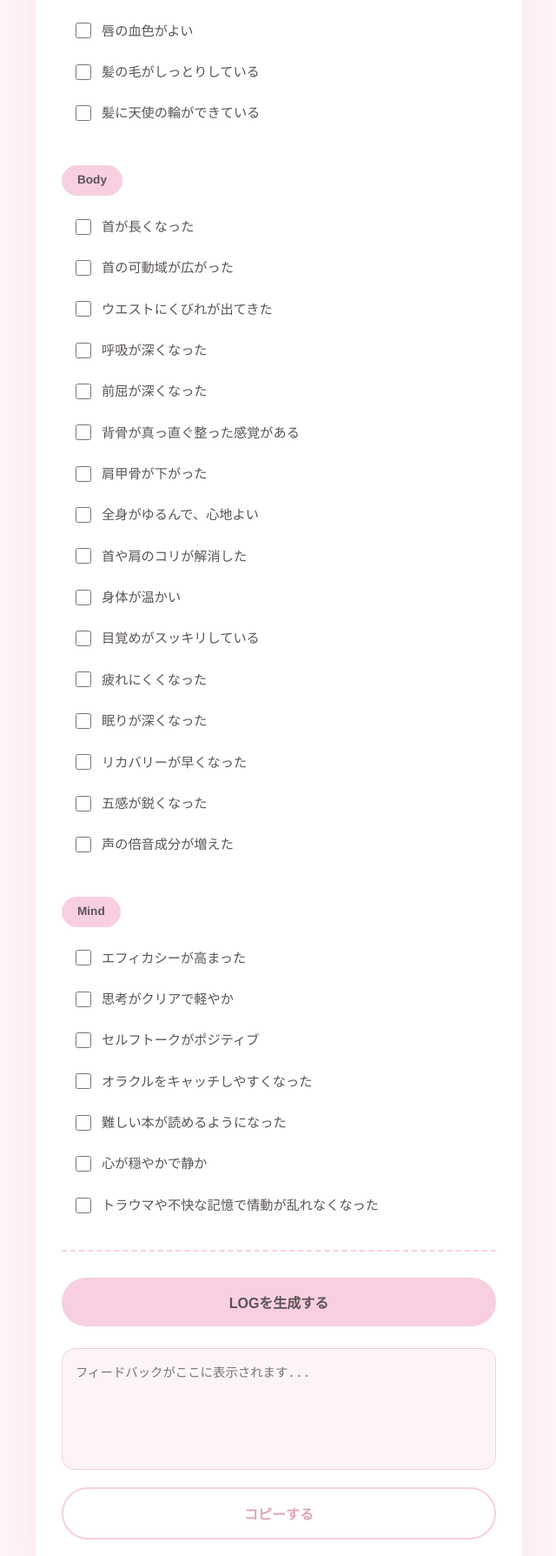
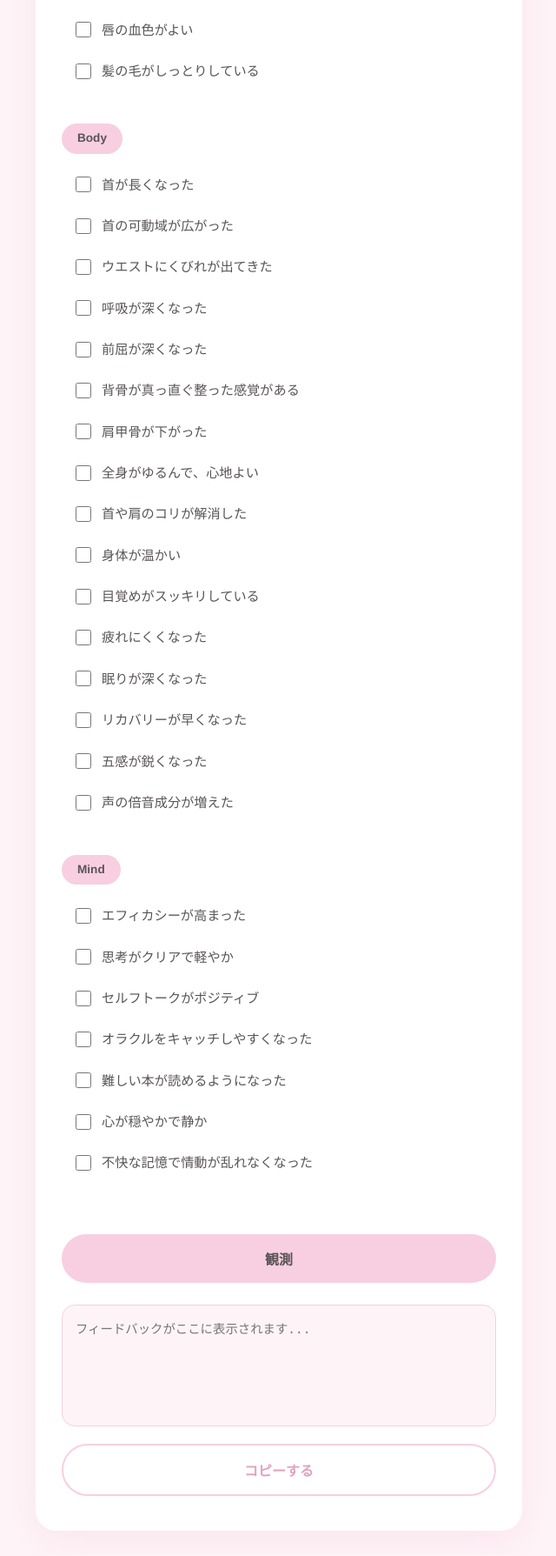
Before and after one commit to leap-goals/ratchet-log, a plain HTML site: page index.html in a window 1280 px wide. Shown: the part 922-2711 px from the top of the page at 87% size, without its empty margins (319-959 px from the left). Drawn offline with Linux system fonts and the light colour scheme.

Commit message:
Add files via upload

```diff
--- a/index.html
+++ b/index.html
@@ -38,7 +38,6 @@
             font-size: 1.5rem;
             font-weight: 300;
             margin-bottom: 30px;
-            border-bottom: 1px solid var(--main-pink);
             padding-bottom: 15px;
         }
 
@@ -79,7 +78,6 @@
         .export-section {
             margin-top: 30px;
             padding-top: 20px;
-            border-top: 2px dashed var(--main-pink);
         }
 
         textarea {
@@ -148,8 +146,7 @@
         <label class="item"><input type="checkbox" value="唇が潤ってる"> 唇が潤ってる</label>
         <label class="item"><input type="checkbox" value="唇の血色がよい"> 唇の血色がよい</label>
         <label class="item"><input type="checkbox" value="髪の毛がしっとりしている"> 髪の毛がしっとりしている</label>
-        <label class="item"><input type="checkbox" value="髪に天使の輪ができている"> 髪に天使の輪ができている</label>
-    </div>
+
 
     <div class="category">
         <h3>Body</h3>
@@ -179,12 +176,12 @@
     <label class="item"><input type="checkbox" value="オラクルをキャッチしやすくなった"> オラクルをキャッチしやすくなった</label>
     <label class="item"><input type="checkbox" value="難しい本が読めるようになった"> 難しい本が読めるようになった</label>
     <label class="item"><input type="checkbox" value="心が穏やかで静か"> 心が穏やかで静か</label>
-    <label class="item"><input type="checkbox" value="トラウマや不快な記憶で情動が乱れなくなった"> トラウマや不快な記憶で情動が乱れなくなった</label>
+    <label class="item"><input type="checkbox" value="不快な記憶で情動が乱れなくなった"> 不快な記憶で情動が乱れなくなった</label>
 </div>
 
 
     <div class="export-section">
-        <button onclick="exportLog()">LOGを生成する</button>
+        <button onclick="exportLog()">観測</button>
         <textarea id="output" readonly placeholder="フィードバックがここに表示されます..."></textarea>
         <button class="copy-btn" onclick="copyLog()">コピーする</button>
     </div>
@@ -200,7 +197,7 @@
         logText += `----------------------------\n`;
 
         if (checkboxes.length === 0) {
-            logText += "現状維持（変化を待機中）";
+            logText += "待機中";
         } else {
             checkboxes.forEach((cb) => {
                 logText += `・${cb.value}\n`;
```
